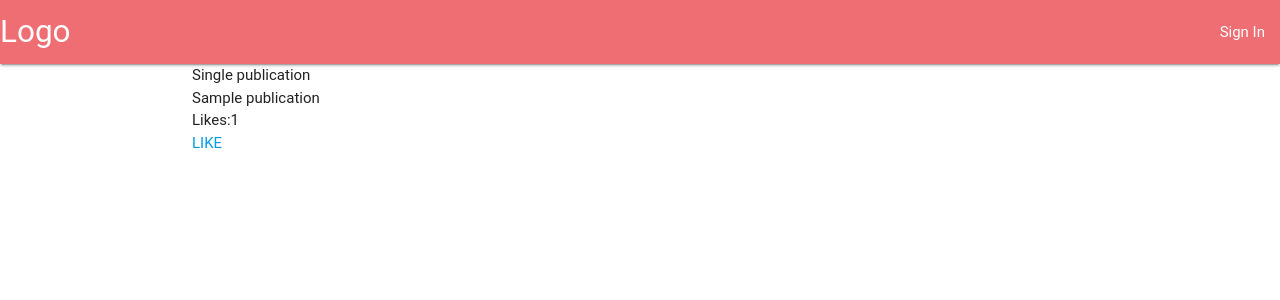
After one commit to Protsiuk/FirstDjangoProject, a Django app: page /publications/1 in a window 1280 px wide. The commit adds this page. Shown: the top 300 px of the page. Run offline with Django 3.2, Linux system fonts and the light colour scheme; tables that the repository leaves empty hold one stand-in row (values such as "Sample post"); some libraries are stand-ins or nearby versions; some web fonts are replaced.

Commit message:
Add likes to publications (with url to likes)

```diff
--- a/accounts/admin.py
+++ b/accounts/admin.py
@@ -21,10 +21,10 @@ class CustomUserAdmin(UserAdmin):
     )
     list_filter = ('is_staff', 'is_superuser', 'is_active')
 
+
 # Register your models here.
 admin.site.register(User, CustomUserAdmin)
 admin.site.register(WebsiteSettings, SingletonModelAdmin)
-
 
 
 # class CustomUserAdmin(UserAdmin):
--- a/accounts/models.py
+++ b/accounts/models.py
@@ -21,7 +21,7 @@ class WebsiteSettings(models.Model):
     title = models.CharField(max_length=255)
     favicon = models.ImageField(width_field=30, height_field=30)
     description = models.CharField(max_length=255)
-    about = models.TextField(max_length=511)
+    about = models.TextField(max_length=510)
 
 
 # # Create your models here.
--- a/first_project/settings.py
+++ b/first_project/settings.py
@@ -47,6 +47,7 @@ INSTALLED_APPS = [
     # 3-d generation
     'redactor',
     'solo'
+
     # 'django.drfdocs',
     # 're'
 
--- a/publications/admin.py
+++ b/publications/admin.py
@@ -1,7 +1,7 @@
 from django.contrib import admin
 from django import forms
 
-from publications.models import Publication
+from publications.models import Publication, PublicationLike
 from redactor.widgets import RedactorEditor
 
 
@@ -16,6 +16,6 @@ class PublicationAdminForm(forms.ModelForm):
 class PublicationAdmin(admin.ModelAdmin):
     form = PublicationAdminForm
 
+# Register your models here.
+admin.site.register(PublicationLike)
 admin.site.register(Publication, PublicationAdmin)
-
-# Register your models here.
--- a/publications/models.py
+++ b/publications/models.py
@@ -9,3 +9,16 @@ class Publication(models.Model):
     image = models.FileField(upload_to=get_file_path)
     author = models.ForeignKey(User)
     added = models.DateTimeField(auto_now_add=True)
+
+
+    def __str__(self):
+        return str(self.id)
+
+
+    def get_likes_count(self):
+        return PublicationLike.objects.filter(publication=self).count()
+
+
+class PublicationLike (models.Model):
+    publication = models.ForeignKey(Publication)
+    user = models.ForeignKey(User)
--- a/publications/templates/publications.html
+++ b/publications/templates/publications.html
@@ -14,10 +14,10 @@
     <hr>
     <hr>
     {% for publication in publications %}
-        {{ publication.title }}<br>
+        <a href="{% url 'single_publication' publication_id=publication.id %}">{{ publication.title }}</a><br>
+        {{ publication.body | safe }}<br>
         {{ '<h5>HELLO</h5>' | safe }}<br>
-        {{ publication.body | safe }}<br>
-{#        {{ publication.image.url }}<br>#}
+        {#        {{ publication.image.url }}<br>#}
         {{ publication.author.first_name }}<br>
         {{ publication.added | naturaltime}}<br>
         {{ publication.added | custom_datatime }}<br>
--- /dev/null
+++ b/publications/templates/single_publication.html
@@ -0,0 +1,8 @@
+{% extends "base.html" %}
+
+{% block content %}
+    Single publication<br>
+    {{ publication.title }}<br>
+    Likes:{{ publication.get_likes_count }}<br>
+    <a href="{% url 'like_single_publication' publication_id=publication.id %}">LIKE</a>
+{% endblock content %}
--- a/publications/urls.py
+++ b/publications/urls.py
@@ -1,9 +1,11 @@
 """Urls of publications in project "first_project"
 """
 from django.conf.urls import url
-from publications.views import publications
+from publications.views import publications, single_publication, like_single_publication
 
 urlpatterns = [
 
     url(r'^$', publications, name='publications'),
+    url(r'^(?P<publication_id>[\d]+)$', single_publication, name='single_publication'),
+url(r'^(?P<publication_id>[\d]+)/like$', like_single_publication, name='like_single_publication'),
 ]
--- a/publications/views.py
+++ b/publications/views.py
@@ -1,7 +1,8 @@
-from django.shortcuts import render
+from django.shortcuts import render, get_object_or_404, HttpResponseRedirect
 from django.core.paginator import Paginator, EmptyPage, PageNotAnInteger
+from django.core.urlresolvers import reverse
 
-from publications.models import Publication
+from publications.models import Publication, PublicationLike
 from publications.forms import PublicationForm
 
 
@@ -17,7 +18,7 @@ def publications(request):
                                        author=request.user)
     publications = Publication.objects.all()
     # pagination of pages
-    paginator = Paginator(publications, 1)
+    paginator = Paginator(publications, 5)
     page = request.GET.get('page')
     try:
         publications = paginator.page(page)
@@ -29,3 +30,27 @@ def publications(request):
         publications = paginator.page(paginator.num_pages)
     return render(request, "publications.html", {"publications": publications,
                                                  "form": form})
+
+
+def single_publication(request, publication_id):
+    publication = get_object_or_404(Publication, pk=publication_id)
+
+    return render(request, "single_publication.html", {"publication": publication})
+    # publication = Publication.objects.get(pk=publication_id)
+
+
+def like_single_publication(request, publication_id):
+    if request.user.is_authenticated():
+        publication = get_object_or_404(Publication, pk=publication_id)
+        if PublicationLike.objects.filter(publication=publication, user=request.user).exists():
+            PublicationLike.objects.filter(publication=publication, user=request.user).delete()
+        else:
+            PublicationLike.objects.create(publication=publication, user=request.user)
+        return HttpResponseRedirect(reverse("single_publication", kwargs={"publication_id": publication_id}))
+    else:
+        return HttpResponseRedirect(reverse("login"))
+
+    # @login_required(login_url="/login/")
+    # def sign_out(request):
+    #     logout(request)
+    #     return HttpResponseRedirect(reverse("home"))
```
Also changed, not shown: accounts/migrations/0004_auto_20170428_2312.py (added), publications/migrations/0003_auto_20170428_2312.py (added).
